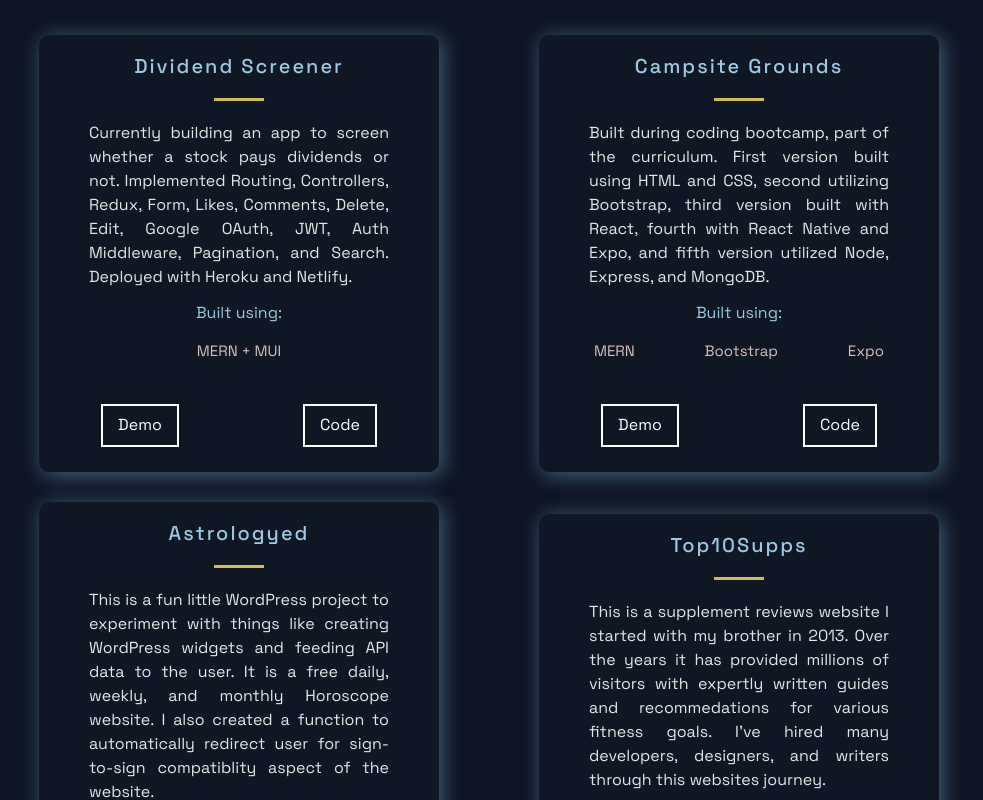
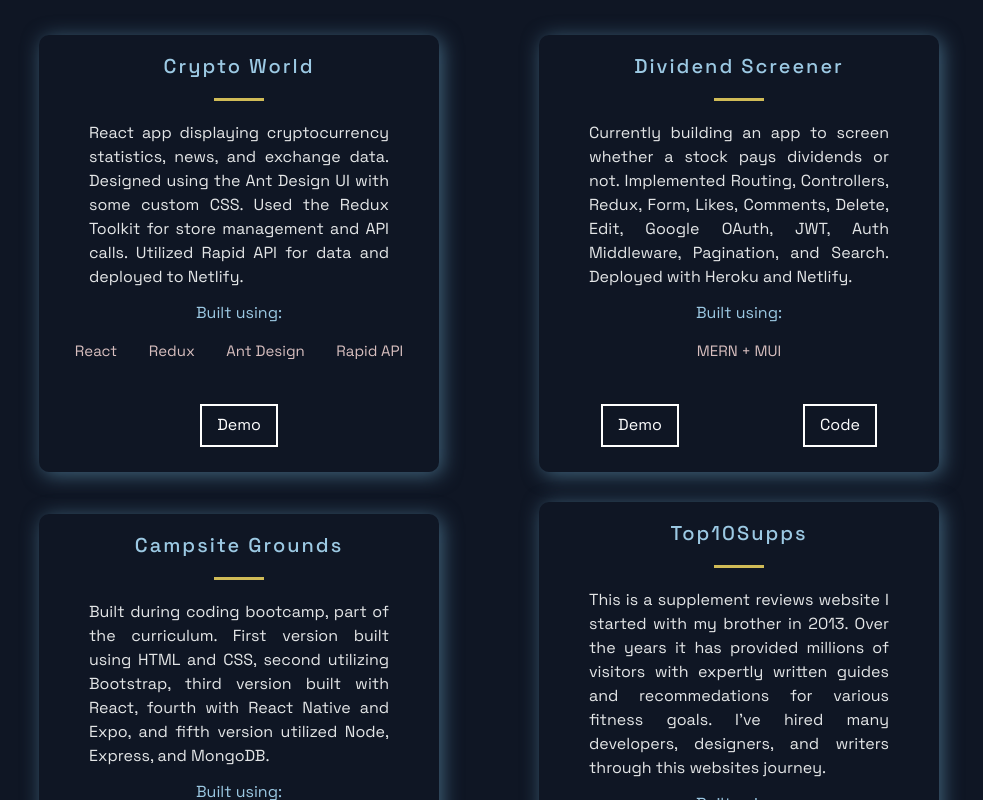
Before and after one commit to Gogsii/gogsi-folio, a Next.js app: page / in a window 1280 px wide. Shown: the part 800-1600 px from the top of the page, without its empty margins (151-1134 px from the left). Built offline with nearby package versions, Linux system fonts and the light colour scheme.

Commit message:
"Added new project, Crypto World"

```diff
--- a/src/constants/constants.js
+++ b/src/constants/constants.js
@@ -1,4 +1,13 @@
 export const projects = [
+  {
+    title: 'Crypto World',
+    description: "React app displaying cryptocurrency statistics, news, and exchange data. Designed using the Ant Design UI with some custom CSS. Used the Redux Toolkit for store management and API calls. Utilized Rapid API for data and deployed to Netlify.",
+    image: '/images/4.jpg',
+    tags: ['React', 'Redux', 'Ant Design', 'Rapid API'],
+    source: '',
+    visit: 'https://www.astrologyed.com/',
+    id: 5,
+  },
   {
     title: 'Dividend Screener',
     description: "Currently building an app to screen whether a stock pays dividends or not. Implemented Routing, Controllers, Redux, Form, Likes, Comments, Delete, Edit, Google OAuth, JWT, Auth Middleware, Pagination, and Search. Deployed with Heroku and Netlify. ",
@@ -18,21 +27,11 @@ export const projects = [
     id: 1,
   },
   {
-    title: 'Astrologyed',
-    description: "This is a fun little WordPress project to experiment with things like creating WordPress widgets and feeding API data to the user. It is a free daily, weekly, and monthly Horoscope website. I also created a function to automatically redirect user for sign-to-sign compatiblity aspect of the website.",
-    image: '/images/4.jpg',
-    tags: ['WordPress', 'Custom CSS', 'Rapid API'],
-    source: '',
-    visit: 'https://www.astrologyed.com/',
-    id: 5,
-  },
-  {
     title: 'Top10Supps',
     description: "This is a supplement reviews website I started with my brother in 2013. Over the years it has provided millions of visitors with expertly written guides and recommedations for various fitness goals. I've hired many developers, designers, and writers through this websites journey.",
       image: '/images/3.jpg',
       tags: ['WordPress', 'Custom PHP'],
-    source: 'https://google.com',
-    visit: 'https://google.com',
+    visit: 'https://top10supps.com',
     id: 3,
   },
   {
```
